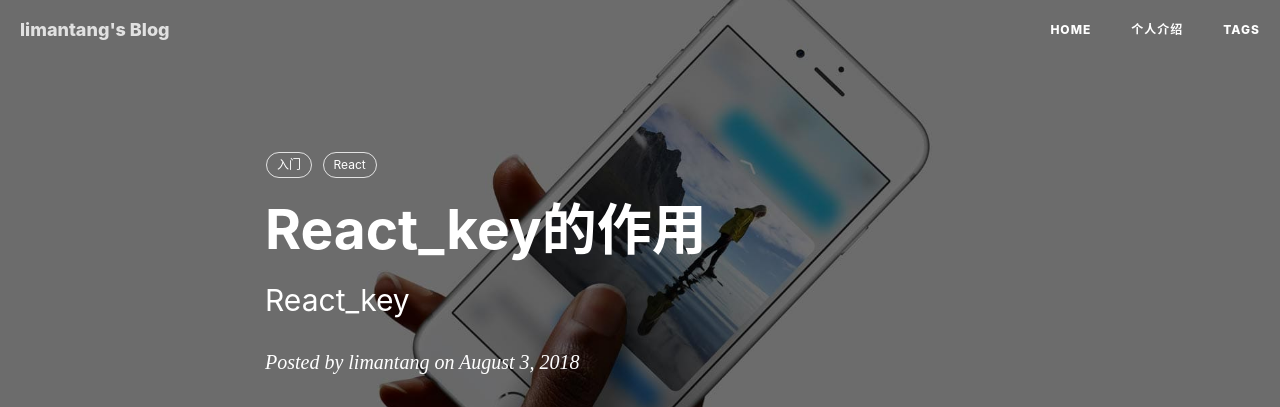
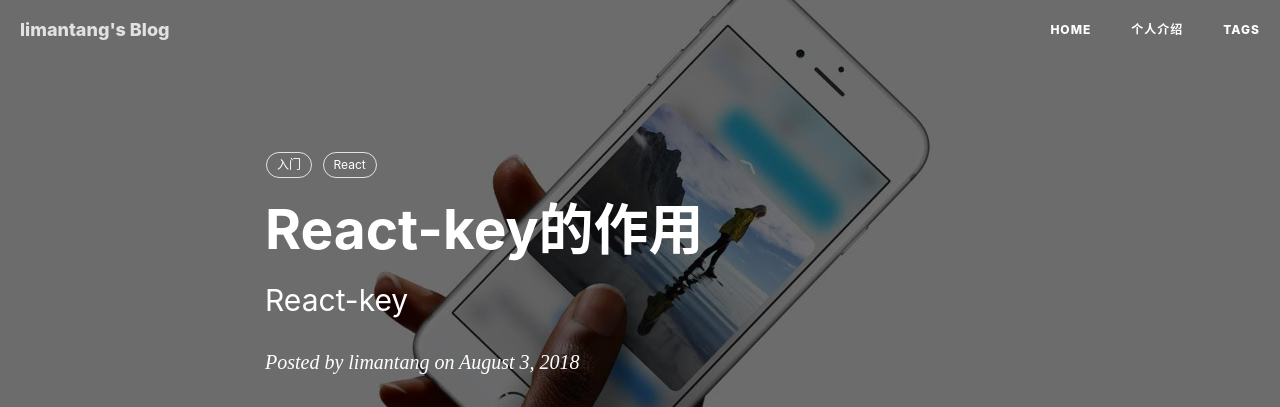
Before and after one commit to echoheart/echoheart.github.io, a Jekyll site: the page built from _posts/2018-08-03-React-key.md, in a window 1280 px wide and 900 px high. Shown: the top 407 px of the window. Built offline with Jekyll 4.4.1, drawn with Linux system fonts in a browser that asks for light colours; nearby versions of some CDN libraries; comment, search, counter and statistics services are not loaded.

Commit message:
修改文章标题

```diff
--- a/_posts/2018-08-03-React_key.md
+++ b/_posts/2018-08-03-React-key.md
@@ -1,7 +1,7 @@
 ---
 layout:     post
-title:      React_key的作用
-subtitle:   React_key
+title:      React-key的作用
+subtitle:   React-key
 date:       2018-08-03
 author:     limantang
 header-img: img/post-bg-ios9-web.jpg
```
Also changed, not shown: _posts/2018-07-05-let&const.md (renamed from _posts/2018-07-05-let_const.md).
